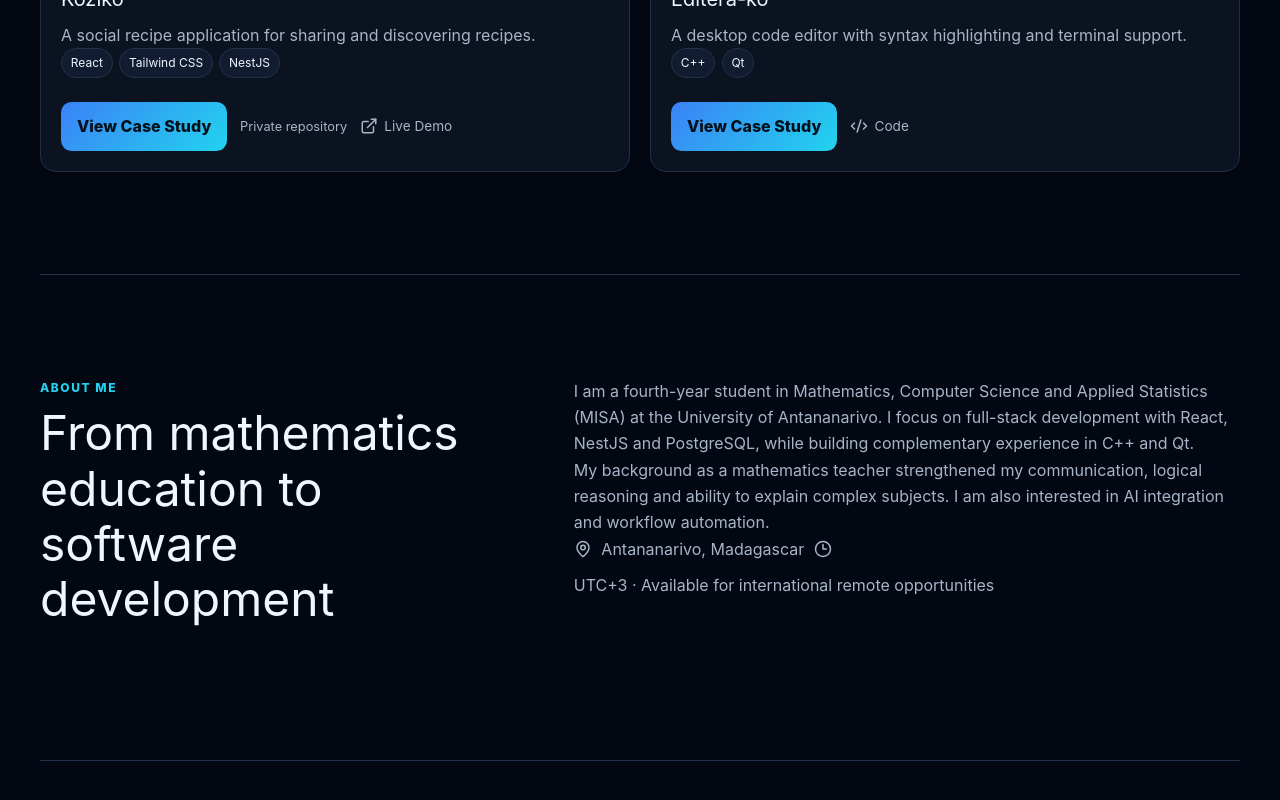
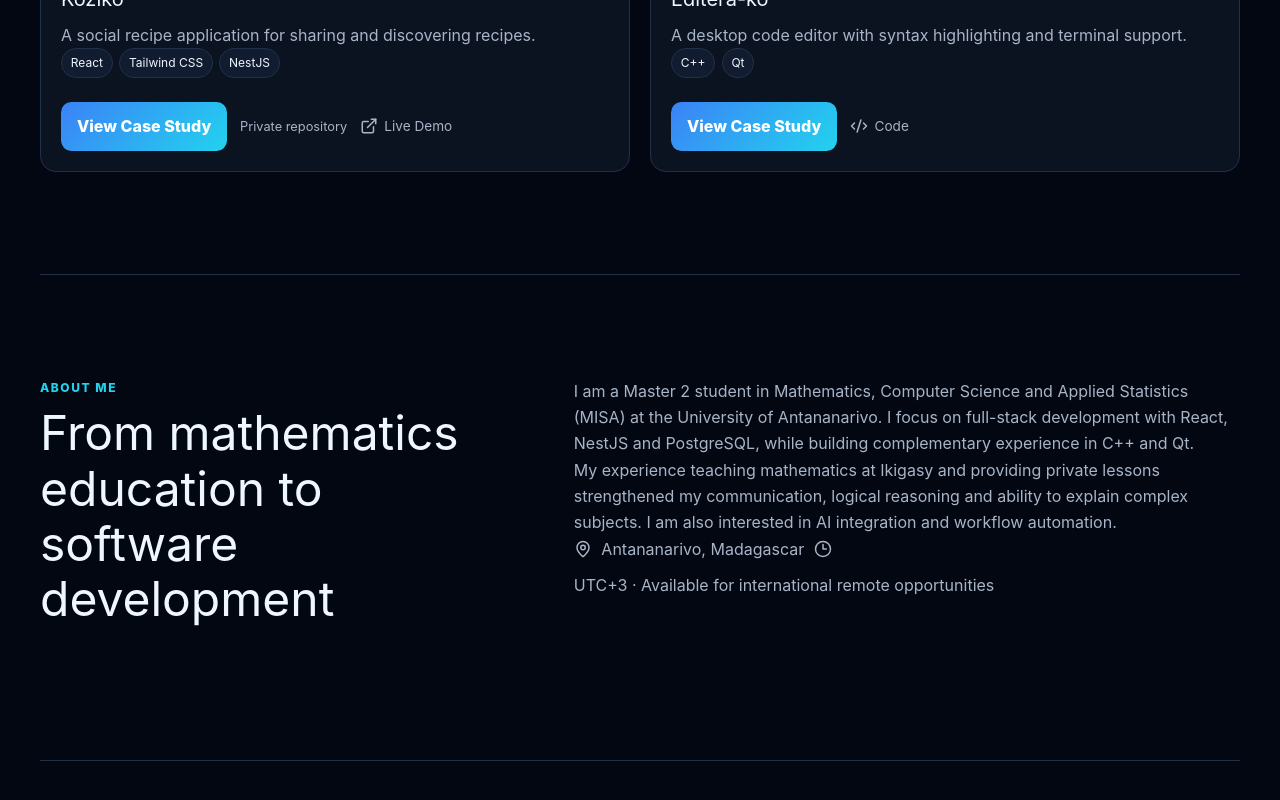
Before and after one commit to ToavinaJr/Modern-Portfolio, a React (Vite) app: page / in a window 1280 px wide. Shown: the part 1998-2798 px from the top of the page. Built offline with nearby package versions, Linux system fonts and the light colour scheme.

Commit message:
feat: update personal information in chatbot knowledge and education sections; enhance CSS for button styling

```diff
--- a/src/App.tsx
+++ b/src/App.tsx
@@ -38,8 +38,8 @@ function ProjectCard({p,compact=false}:{p:Project;compact?:boolean}) { return <a
 function Home() { const selected=projects.filter(p=>p.selected); return <>
   <section className="hero" id="home"><div className="hero-copy"><div className="eyebrow">RANDRIAMIHAINGOSON Toavina Sylvianno · Toavina Jr</div><h1>Full-Stack Developer <span>| React, NestJS, PostgreSQL & AI Automation</span></h1><p className="lead">I build reliable web applications and AI-powered workflows, with additional experience in C++ and Qt.</p><p className="availability"><MapPin/>Based in Madagascar <span>—</span> Available for remote opportunities</p><div className="actions"><a className="button" href="#selected-work">View Selected Work</a><a className="button secondary" href="/pdf/CV-RANDRIAMIHAINGOSON_Toavina_Sylvianno.pdf" download><Download/>Download Résumé</a></div><div className="socials"><a href="https://github.com/ToavinaJr" target="_blank" rel="noopener noreferrer"><Github/>GitHub</a><a href="https://www.linkedin.com/in/randriamihaingoson-toavina-sylvianno-38a987276" target="_blank" rel="noopener noreferrer"><Linkedin/>LinkedIn</a><a href="#contact">Contact</a></div></div><img className="portrait" src="/images/RANDRIAMIHAINGOSON_Toavina_Sylvianno_Profil.jpeg" alt="Toavina Jr" width="420" height="420" fetchPriority="high"/></section>
   <section id="selected-work" className="section"><div className="section-heading"><div><div className="eyebrow">Selected work</div><h2>Projects built to solve real problems</h2></div><a href="/projects">View all projects →</a></div><div className="project-grid selected">{selected.map(p=><ProjectCard p={p} key={p.slug}/>)}</div></section>
-  <section id="about" className="section split"><div><div className="eyebrow">About me</div><h2>From mathematics education to software development</h2></div><div><p>I am a fourth-year student in Mathematics, Computer Science and Applied Statistics (MISA) at the University of Antananarivo. I focus on full-stack development with React, NestJS and PostgreSQL, while building complementary experience in C++ and Qt.</p><p>My background as a mathematics teacher strengthened my communication, logical reasoning and ability to explain complex subjects. I am also interested in AI integration and workflow automation.</p><p className="facts"><MapPin/>Antananarivo, Madagascar <Clock3/>UTC+3 · Available for international remote opportunities</p></div></section>
-  <section id="experience" className="section"><div className="eyebrow">Experience & Education</div><h2>Grounded in teaching and applied sciences</h2><div className="two-columns"><article className="info-card"><h3>Mathematics Teacher</h3><p>Developed pedagogy, clear communication, logical thinking, problem-solving and the ability to make complex topics understandable.</p><span>Institution and period: TODO — not provided</span></article><article className="info-card"><h3>Fourth-year MISA student</h3><p>Mathematics, Computer Science and Applied Statistics at the University of Antananarivo.</p><span>Graduation date: TODO — not provided</span></article></div></section>
+  <section id="about" className="section split"><div><div className="eyebrow">About me</div><h2>From mathematics education to software development</h2></div><div><p>I am a Master 2 student in Mathematics, Computer Science and Applied Statistics (MISA) at the University of Antananarivo. I focus on full-stack development with React, NestJS and PostgreSQL, while building complementary experience in C++ and Qt.</p><p>My experience teaching mathematics at Ikigasy and providing private lessons strengthened my communication, logical reasoning and ability to explain complex subjects. I am also interested in AI integration and workflow automation.</p><p className="facts"><MapPin/>Antananarivo, Madagascar <Clock3/>UTC+3 · Available for international remote opportunities</p></div></section>
+  <section id="experience" className="section"><div className="eyebrow">Experience & Education</div><h2>Grounded in teaching and applied sciences</h2><div className="two-columns"><article className="info-card"><h3>Mathematics Teacher at Ikigasy</h3><p>Teaching mathematics while developing pedagogy, clear communication, logical thinking, problem-solving and the ability to make complex topics understandable.</p><h3>Private Mathematics Tutor</h3><p>Providing individual mathematics lessons adapted to each learner&apos;s needs.</p></article><article className="info-card"><h3>Master 2 MISA Student</h3><p>Mathematics, Computer Science and Applied Statistics at the University of Antananarivo.</p></article></div></section>
   <section id="skills" className="section"><div className="eyebrow">Skills</div><h2>A practical, cross-platform toolkit</h2><div className="skills-grid">{Object.entries(skillGroups).map(([group,items])=><article className="info-card" key={group}><h3>{group}</h3><ul>{items.map(i=><li key={i}>{i}</li>)}</ul></article>)}</div></section>
   <section id="certifications" className="section"><div className="eyebrow">Certifications</div><h2>Selected credentials</h2><div className="cert-grid">{certifications.slice(0,4).map(cert=><article className="info-card" key={cert.title}><h3>{cert.title}</h3><p>{cert.issuer}</p>{cert.certificateLink&&<a href={cert.certificateLink} target="_blank" rel="noopener noreferrer">View credential →</a>}</article>)}</div><details className="certifications-details"><summary>View all certifications</summary><div className="cert-grid all-certifications">{certifications.map(cert=><article className="project-card cert-card" key={`${cert.issuer}-${cert.title}`}>{cert.image&&<img src={cert.image} alt={`${cert.title} certificate`} width="640" height="360" loading="lazy"/>}<div className="card-body"><h3>{cert.title}</h3><p>{cert.issuer}</p>{cert.description&&<p>{cert.description}</p>}{cert.certificateLink?<a href={cert.certificateLink} target="_blank" rel="noopener noreferrer">View credential →</a>:cert.image&&<a href={cert.image} target="_blank" rel="noopener noreferrer">View certificate →</a>}</div></article>)}</div></details></section>
   <ContactForm darkMode={true}/>
--- a/src/data/chatbotKnowledge.ts
+++ b/src/data/chatbotKnowledge.ts
@@ -2,8 +2,8 @@ import type { ChatKnowledgeDocument } from '../types';
 
 const chatbotKnowledge: ChatKnowledgeDocument[] = [
   { id:'profile', title:'Professional Profile', content:'Toavina Sylvianno Randriamihaingoson, professionally known as Toavina Jr, is a junior full-stack developer based in Antananarivo, Madagascar. He works with React, NestJS and PostgreSQL, with complementary C++ and Qt experience. He is available for remote international opportunities.', tags:['profile','about','location','availability'] },
-  { id:'education', title:'Education', content:'Toavina is a fourth-year student in Mathematics, Computer Science and Applied Statistics (MISA) at the University of Antananarivo. No graduation date has been provided.', tags:['education','MISA','university'] },
-  { id:'experience', title:'Experience', content:'His previous experience teaching mathematics developed pedagogy, communication, logical reasoning, problem-solving and the ability to explain complex subjects. The institution and period have not been provided.', tags:['experience','teaching','mathematics'] },
+  { id:'education', title:'Education', content:'Toavina is a Master 2 student in Mathematics, Computer Science and Applied Statistics (MISA) at the University of Antananarivo.', tags:['education','MISA','university','master 2'] },
+  { id:'experience', title:'Experience', content:'Toavina teaches mathematics at Ikigasy and also provides private mathematics lessons. This work develops pedagogy, communication, logical reasoning, problem-solving and the ability to explain complex subjects.', tags:['experience','teaching','mathematics','Ikigasy','tutoring'] },
   { id:'skills', title:'Technical Skills', content:'Practiced technologies include React, Next.js, Tailwind CSS, NestJS, Django/DRF, PostgreSQL, MySQL, Supabase, Neon PostgreSQL, Prisma, C++, Qt, SFML, Python, Docker, Git, Vercel, Render, API integration and AI workflow automation.', tags:['skills','stack','technology'] },
   { id:'projects', title:'Selected Projects', content:'Selected projects are Fret Flow, an application for guitar learners; Edu OS, an education web application; Kôziko, a social recipe application; and Editera-ko, a C++/Qt code editor with syntax highlighting and terminal support.', tags:['projects','work','portfolio'] },
   { id:'contact', title:'Contact and Availability', content:'Toavina is based in Antananarivo in the UTC+3 timezone and is available for full-stack roles, C++/Qt opportunities and remote international projects. Contact is available through the portfolio form or LinkedIn.', tags:['contact','remote','availability'] },
--- a/src/data/education.ts
+++ b/src/data/education.ts
@@ -1,3 +1,3 @@
 import type { Education } from '../types';
-const dataEducation: Education[] = [{ degree:'Fourth-year student in Mathematics, Computer Science and Applied Statistics (MISA)', school:'University of Antananarivo', period:'Graduation date: TODO — not provided' }];
+const dataEducation: Education[] = [{ degree:'Master 2 student in Mathematics, Computer Science and Applied Statistics (MISA)', school:'University of Antananarivo', period:'' }];
 export default dataEducation;
```
Also changed, not shown: src/index.css.
